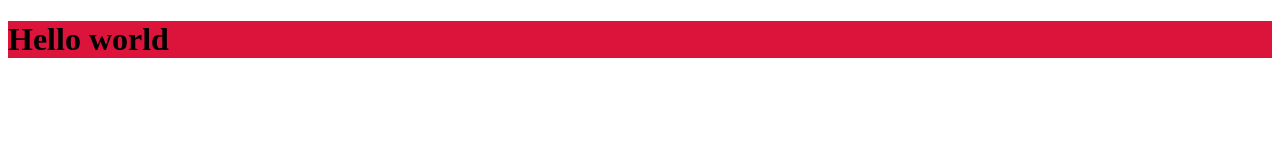
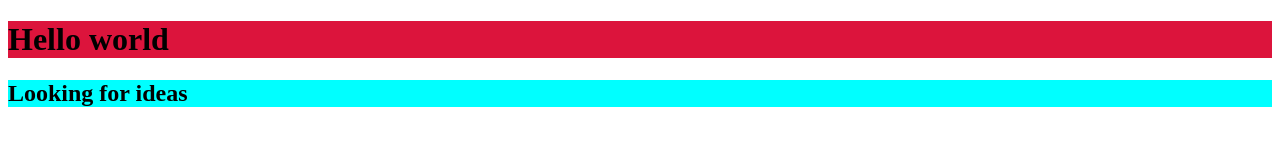
Before and after one commit to bilal-khendaf/hackatown2022, a plain HTML site: page frontend/public/index.html in a window 1280 px wide. Drawn offline with Linux system fonts and the light colour scheme.

Commit message:
Add line

```diff
--- a/frontend/public/index.html
+++ b/frontend/public/index.html
@@ -7,7 +7,7 @@
     </head>
     <body>
 <h1> Hello world </h1>
-
+<h2> Looking for ideas </h2>
 <!-- Comment -->
     </body>
 </html>
```
